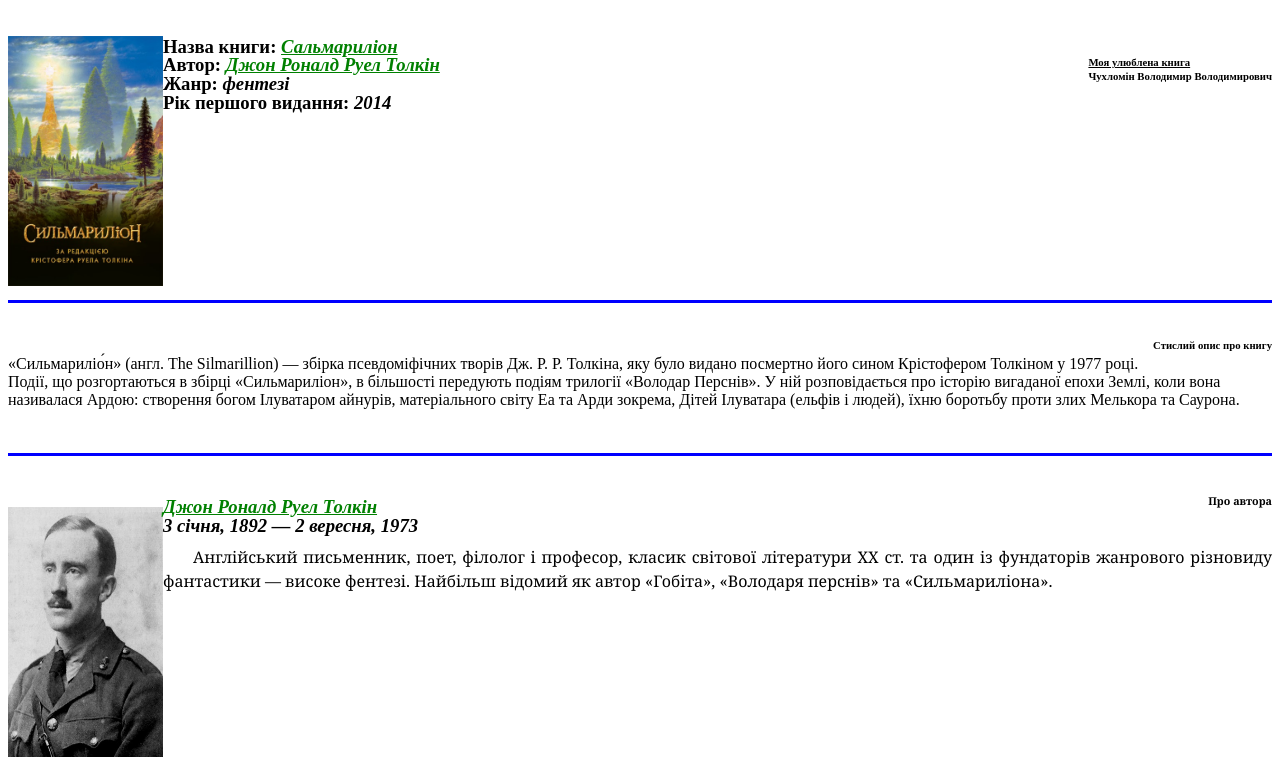
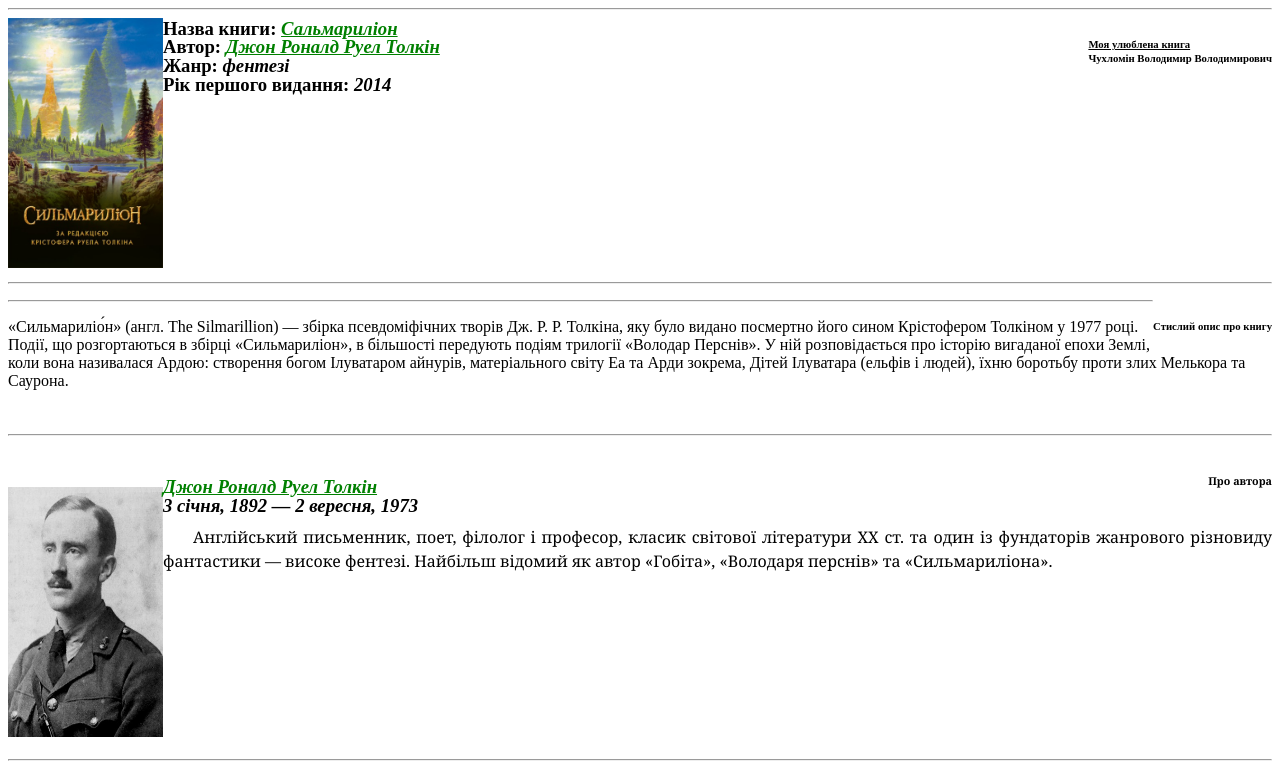
Before and after one commit to Chuh1/Chukhlomyn_WEB, a plain HTML site: page book.html in a window 1280 px wide. Shown: the top 776 px of the page. Drawn offline with Linux system fonts and the light colour scheme; files that its build step writes are made by us from their sources; files whose address does not match are found by name.

Commit message:
set branch 1_8; checkout for work 1

```diff
--- a/book.html
+++ b/book.html
@@ -7,8 +7,8 @@
     <title>САЛЬМАРИЛІОН</title>
 </head>
 <body>
-    <hr size="20px" color="white">
     <div class="drine">
+        <hr>
         <h6> <u><b> Моя улюблена книга </b></u>
         <p>Чухломін Володимир Володимирович </p></h6>
     </div>
@@ -22,16 +22,16 @@
        <h3> Рік першого видання: <i> 2014 </i> </h3>
   </div>
    <hr size="170px" color="white">
-  <hr size="3px" color="blue">
+  <hr class="line">
   <div class="drine">
        <p><h6>Cтислий опис про книгу</h6></p>
-      <hr size="20px" color="white">
+      <hr>
   </div>
   <div>
      <p> «Сильмариліо́н» (англ. The Silmarillion) — збірка псевдоміфічних творів Дж. Р. Р. Толкіна, яку було видано посмертно його сином Крістофером Толкіном у 1977 році. Події, що розгортаються в збірці «Сильмариліон», в більшості передують подіям трилогії «Володар Перснів». У ній розповідається про історію вигаданої епохи Землі, коли вона називалася Ардою: створення богом Ілуватаром айнурів, матеріального світу Еа та Арди зокрема, Дітей Ілуватара (ельфів і людей), їхню боротьбу проти злих Мелькора та Саурона.</p>
   </div>
    <hr size="20px" color="white">
-  <hr size="3px" color="blue">
+  <hr class="line">
     <div class="prose">
        <p><h6>Про автора</h6></p>
         <hr size="25px" color="white">
@@ -45,7 +45,7 @@
        <p> Англійський письменник, поет, філолог і професор, класик світової літератури ХХ ст. та один із фундаторів жанрового різновиду фантастики — високе фентезі. Найбільш відомий як автор «Гобіта», «Володаря перснів» та «Сильмариліона».</p>
    </div>
    <hr size="170px" color="white">
-   <hr size="3px" color="blue">
+   <hr class="line">
   <div>
        <h3><u><b>Зміст</b></u></h3>
        <ol>
--- a/css/book.css
+++ b/css/book.css
@@ -6,7 +6,15 @@
 {
     line-height:3px; /* інтервал між рядками */
 }
-
+.drine hr
+{
+    line-height:20px;
+    color: white;
+}
+.line hr {
+    line-height:3px;
+    color: blue;
+}
 .wrap
 {
     margin:0 auto; /* відступ від сторін */
```
